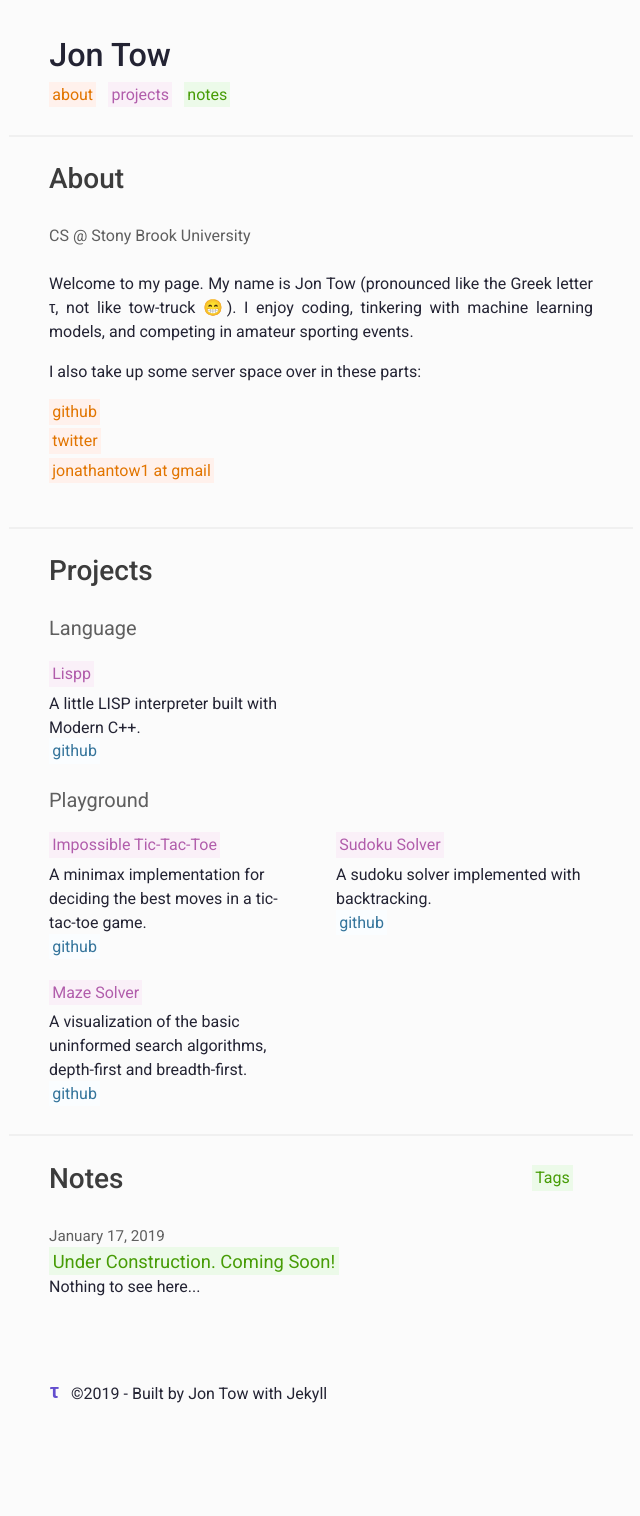
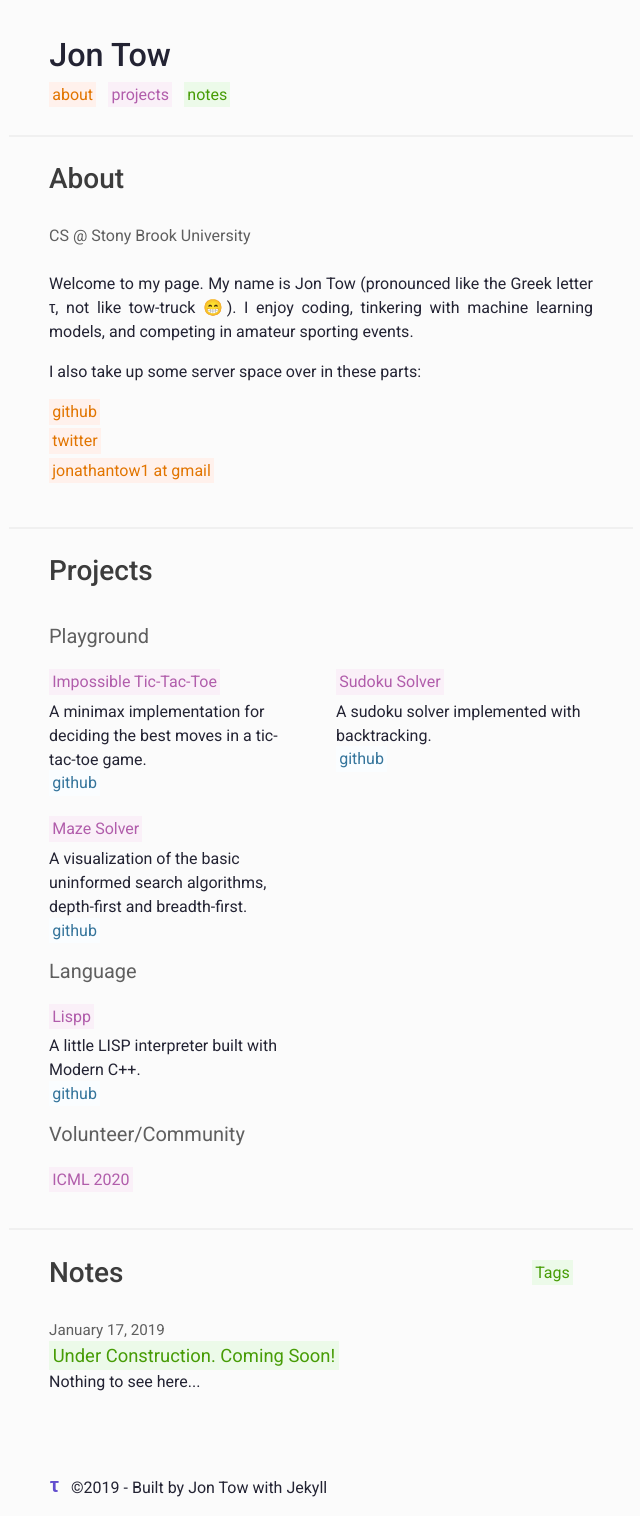
Before and after one commit to jon-tow/jon-tow.github.io, a Jekyll site: the page built from index.html, in a window 1280 px wide. Shown: the whole page, without its empty margins (241-881 px from the left). Built offline with Jekyll 4.4.1, drawn with Linux system fonts in a browser that asks for light colours; before the commit the page ends 1422 px from its top, so only the background shows below that.

Commit message:
Add volunteer work :shrug:

```diff
--- a/_includes/_sections/projects.html
+++ b/_includes/_sections/projects.html
@@ -6,28 +6,6 @@
   </div>
 
   <div class="section-content">
-    <div class="project-type mb-2 pt-0">
-      <h3>Language</h3>
-    </div>
-    <div class="project-row row pl-0">
-      <div class="project-item col-sm">
-        <h4>
-          <a href="https://github.com/jon-tow/lispp">
-            <span class="projects-nav">Lispp</span>
-          </a>
-        </h4>
-        <p>
-          A little LISP interpreter built with Modern C++.
-          <br />
-          <a
-            class="github-link third-color"
-            href="https://github.com/jon-tow/lispp">
-            <span class="minor-nav">github</span>
-          </a>
-        </p>
-      </div>
-      <div class="project-item col-sm"></div>
-    </div>
 
     <div class="project-type mb-2 pt-2">
       <h3>Playground</h3>
@@ -43,9 +21,7 @@
           A minimax implementation for deciding the best moves in a tic-tac-toe
           game.
           <br />
-          <a
-            class="github-link third-color"
-            href="https://github.com/jon-tow/impossible-tic-tac-toe">
+          <a class="github-link third-color" href="https://github.com/jon-tow/impossible-tic-tac-toe">
             <span class="minor-nav">github</span>
           </a>
         </p>
@@ -59,15 +35,12 @@
         <p>
           A sudoku solver implemented with backtracking.
           <br />
-          <a
-            class="github-link third-color"
-            href="https://github.com/jon-tow/sudoku-solver">
+          <a class="github-link third-color" href="https://github.com/jon-tow/sudoku-solver">
             <span class="minor-nav">github</span>
           </a>
         </p>
       </div>
     </div>
-
     <div class="project-row row pl-0">
       <div class="project-item col-sm">
         <h4>
@@ -78,14 +51,48 @@
         <p>
           A visualization of the basic uninformed search algorithms, depth-first
           and breadth-first. <br />
-          <a
-            class="github-link third-color"
-            href="https://github.com/jon-tow/maze-solver">
+          <a class="github-link third-color" href="https://github.com/jon-tow/maze-solver">
             <span class="minor-nav">github</span>
           </a>
         </p>
       </div>
       <div class="project-item col-sm"></div>
     </div>
+
+    <div class="project-type mb-2 pt-0">
+      <h3>Language</h3>
+    </div>
+    <div class="project-row row pl-0">
+      <div class="project-item col-sm">
+        <h4>
+          <a href="https://github.com/jon-tow/lispp">
+            <span class="projects-nav">Lispp</span>
+          </a>
+        </h4>
+        <p>
+          A little LISP interpreter built with Modern C++.
+          <br />
+          <a class="github-link third-color" href="https://github.com/jon-tow/lispp">
+            <span class="minor-nav">github</span>
+          </a>
+        </p>
+      </div>
+      <div class="project-item col-sm"></div>
+    </div>
+
+    <div class="project-type mb-2 pt-0">
+      <h3>Volunteer/Community</h3>
+    </div>
+    <div class="project-row row pl-0">
+      <div class="project-item col-sm">
+        <h4>
+          <a href="https://icml.cc/">
+            <span class="projects-nav">ICML 2020</span>
+          </a>
+        </h4>
+      </div>
+      <div class="project-item col-sm"></div>
+    </div>
+
   </div>
 </section>
```
